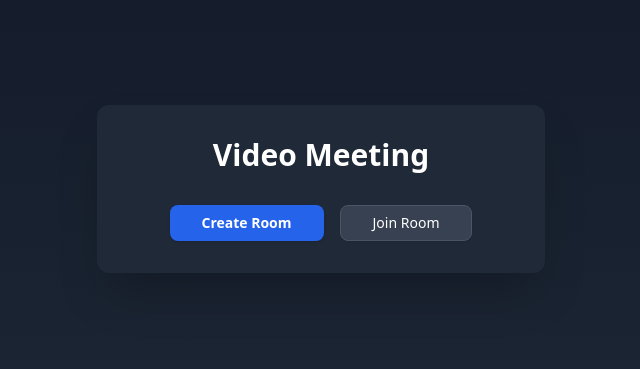
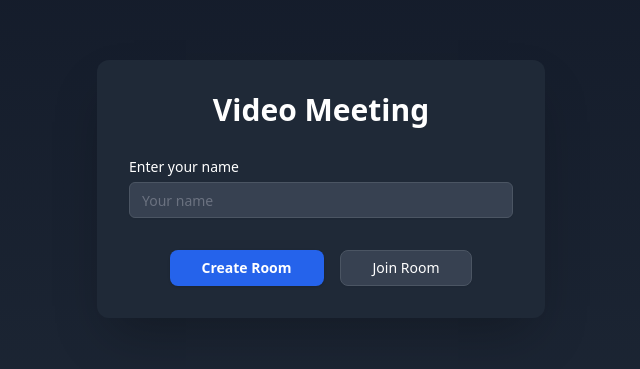
Before and after one commit to RohithBN/Video-chat-app, a React (Vite) app in the folder client/: page / in a window 1280 px wide. Shown: the part 211-580 px from the top of the page, without its empty margins (319-959 px from the left). Built offline with nearby package versions, Linux system fonts and the light colour scheme.

Commit message:
participants names are displayed accordingly

```diff
--- a/client/src/components/CreateRoom.jsx
+++ b/client/src/components/CreateRoom.jsx
@@ -16,17 +16,27 @@ import { Label } from "@/components/ui/label";
 
 const CreateRoom = () => {
   const [link, setLink] = useState("");
+  const [username, setUsername] = useState("");
 
   const create = async (e) => {
     e.preventDefault();
+    if (!username.trim()) {
+      alert("Please enter a username");
+      return;
+    }
     const resp = await fetch("http://localhost:8000/create");
     const { room_id } = await resp.json();
-    window.location.href = `/room/${room_id}`;
+    window.location.href = `/room/${room_id}?username=${encodeURIComponent(username)}`;
   };
 
   const handleJoin = () => {
+    if (!username.trim()) {
+      alert("Please enter a username");
+      return;
+    }
     if (link) {
-      window.location.href = link;
+      const separator = link.includes('?') ? '&' : '?';
+      window.location.href = `${link}${separator}username=${encodeURIComponent(username)}`;
     }
   };
 
@@ -36,6 +46,19 @@ const CreateRoom = () => {
         <h1 className="text-3xl font-bold text-center text-white mb-8">
           Video Meeting
         </h1>
+
+        <div className="mb-6">
+          <Label htmlFor="username" className="text-white mb-2 block">
+            Enter your name
+          </Label>
+          <Input
+            id="username"
+            placeholder="Your name"
+            value={username}
+            onChange={(e) => setUsername(e.target.value)}
+            className="bg-gray-700 border-gray-600 text-white w-full"
+          />
+        </div>
 
         <div className="flex flex-col sm:flex-row gap-4 justify-center items-center">
           <Button
@@ -54,7 +77,6 @@ const CreateRoom = () => {
                 Join Room
               </Button>
             </DialogTrigger>
-
             <DialogContent className="sm:max-w-md bg-gray-800 border-gray-700">
               <DialogHeader>
                 <DialogTitle className="text-white">Join Meeting</DialogTitle>
@@ -62,7 +84,6 @@ const CreateRoom = () => {
                   Enter the meeting link below to join an existing room
                 </DialogDescription>
               </DialogHeader>
-
               <div className="flex items-center space-x-2 mt-4">
                 <div className="grid flex-1 gap-2">
                   <Label htmlFor="link" className="sr-only">
@@ -84,7 +105,6 @@ const CreateRoom = () => {
                   <Copy className="h-4 w-4" />
                 </Button>
               </div>
-
               <DialogFooter className="sm:justify-start mt-6">
                 <DialogClose asChild>
                   <Button
--- a/client/src/components/Room.jsx
+++ b/client/src/components/Room.jsx
@@ -1,5 +1,5 @@
 import React, { useEffect, useRef, useState } from "react";
-import { useParams } from "react-router-dom";
+import { useParams, useSearchParams } from "react-router-dom";
 import { Mic, MicOff, Video, VideoOff, MessageCircle, Share, Users, FileUp, X, Send } from "lucide-react";
 
 
@@ -13,10 +13,13 @@ const Room = () => {
     const receiveChannel = useRef(); // references the data channel for receiving files
     const fileChunks = useRef([]); // references the chunks of the file being sent
     const { roomID } = useParams();
+    const [searchParams] = useSearchParams();
+    const username = searchParams.get("username");
     const fileName = useRef("");
     const fileType = useRef("");
     const sendMessageChannel=useRef(); // references the data channel for sending messages
     const receiveMessageChannel=useRef(); // references the data channel for receiving messages
+    const[partnerUsername,setPartnerUsername]=useState("")
 
     const [selectedFile, setSelectedFile] = useState(null);
     const [message,setMessage]=useState("");
@@ -83,12 +86,13 @@ const Room = () => {
 
                 //websocket connection
                 webSocketRef.current = new WebSocket(
-                    `ws://localhost:8000/join?roomID=${roomID}`
+                    `ws://localhost:8000/join?roomID=${roomID}&username=${username}`
                 );
 
                 webSocketRef.current.addEventListener("open", () => {
                     // once you join the room , send message to the server
-                    webSocketRef.current.send(JSON.stringify({ join: true }));
+                    webSocketRef.current.send(JSON.stringify({ join: true,partnerName:username }));
+
                 });
 
                 webSocketRef.current.addEventListener("message", async (e) => {
@@ -99,6 +103,15 @@ const Room = () => {
                     if (message.join) {
                         // if a peer joins , then call the user
                         callUser();
+                    }
+
+                    if (message.partnerName && message.partnerName !== username) {
+                        setPartnerUsername(message.partnerName);
+
+                        // Only send back if this is the first time receiving partner's name
+                        if (!partnerUsername) {
+                            webSocketRef.current.send(JSON.stringify({ partnerName: username }));
+                        }
                     }
 
                     if (message.offer) {
@@ -531,7 +544,7 @@ const Room = () => {
                       playsInline
                     />
                     <div className="absolute bottom-4 left-4 bg-black bg-opacity-50 backdrop-blur-sm text-white px-4 py-2 rounded-lg text-sm font-medium">
-                      You
+                      {username}
                     </div>
                   </div>
 
@@ -546,7 +559,7 @@ const Room = () => {
                       playsInline
                     />
                     <div className="absolute bottom-4 left-4 bg-black bg-opacity-50 backdrop-blur-sm text-white px-4 py-2 rounded-lg text-sm font-medium">
-                      Partner
+                      {partnerUsername}
                     </div>
                   </div>
                 </div>
@@ -613,12 +626,12 @@ const Room = () => {
                   {activePanel === 'participants' && (
                     <div className="p-6 space-y-6">
                       <div className="flex items-center space-x-4 p-4 bg-gray-700 rounded-xl">
-                        <div className="w-12 h-12 bg-blue-600 rounded-full flex items-center justify-center text-white font-semibold">Y</div>
-                        <span className="text-white font-medium">You</span>
+                        <div className="w-12 h-12 bg-blue-600 rounded-full flex items-center justify-center text-white font-semibold">{username[0].toUpperCase()}</div>
+                        <span className="text-white font-medium">{username} (You)</span>
                       </div>
                       <div className="flex items-center space-x-4 p-4 bg-gray-700 rounded-xl">
-                        <div className="w-12 h-12 bg-green-600 rounded-full flex items-center justify-center text-white font-semibold">P</div>
-                        <span className="text-white font-medium">Partner</span>
+                        <div className="w-12 h-12 bg-green-600 rounded-full flex items-center justify-center text-white font-semibold">{partnerUsername[0].toUpperCase()}</div>
+                        <span className="text-white font-medium">{partnerUsername}</span>
                       </div>
                     </div>
                   )}
```
